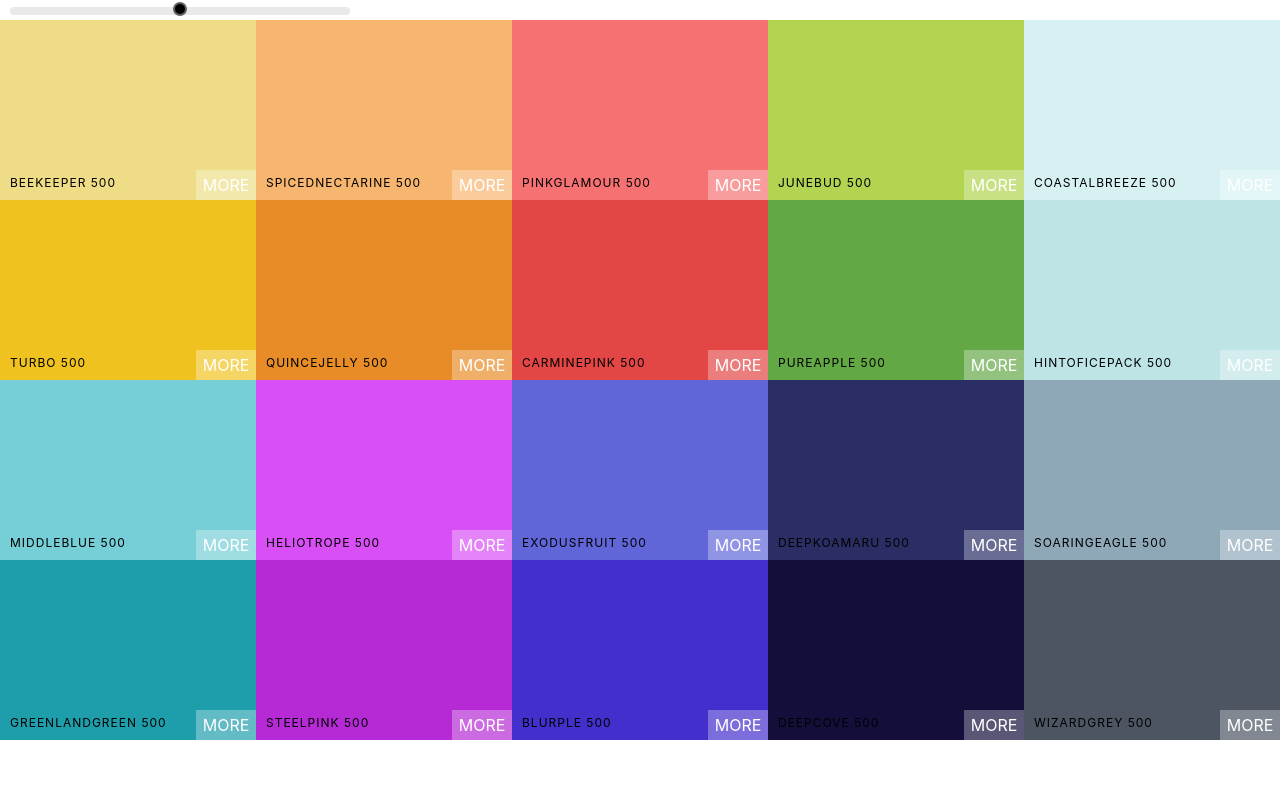
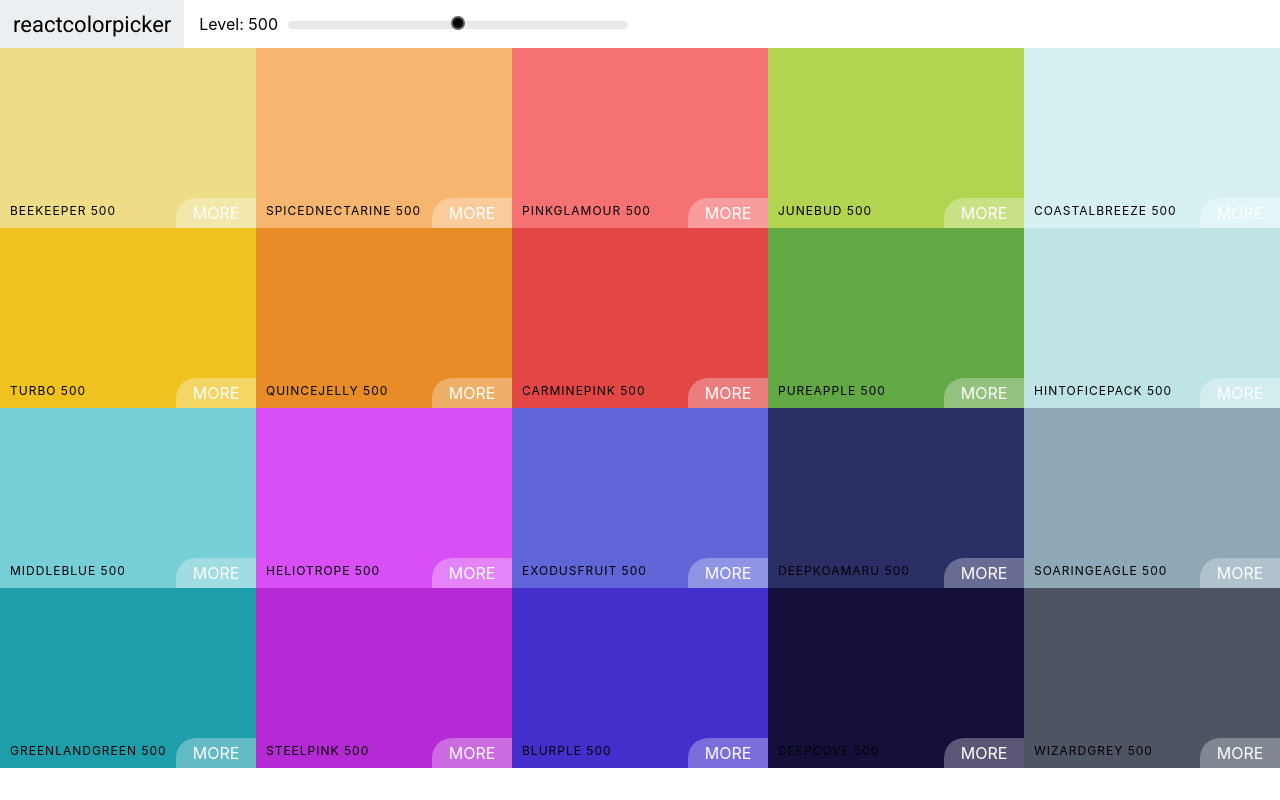
Before and after one commit to magdalena-amb/massive-color-app, a React (Create React App) app: page / in a window 1280 px wide. Built offline with nearby package versions, Linux system fonts and the light colour scheme.

Commit message:
Add navbar

```diff
--- a/public/index.html
+++ b/public/index.html
@@ -9,6 +9,7 @@
       name="description"
       content="Web site created using create-react-app"
     />
+    <link href="https://fonts.googleapis.com/css?family=Roboto:100,400,500&display=swap" rel="stylesheet">
     <link rel="apple-touch-icon" href="%PUBLIC_URL%/logo192.png" />
     <!--
       manifest.json provides metadata used when your web app is installed on a
--- a/src/ColorBox.css
+++ b/src/ColorBox.css
@@ -25,6 +25,7 @@
     color: #fff;
     text-transform: uppercase;
     border: none;
+    border-radius: 50px;
     opacity: 0;
 }
 
@@ -49,10 +50,11 @@
     background: rgba(255, 255, 255, .3);
     position: absolute;
     border: none;
+    border-radius: 20px 0 0 0;
     right: 0px;
     bottom: 0px;
     color: #fff;
-    width: 60px;
+    width: 80px;
     height: 30px;
     text-align: center;
     line-height: 30px;
--- /dev/null
+++ b/src/Navbar.css
@@ -0,0 +1,47 @@
+.Navbar {
+    display: flex;
+    align-items: center;
+    justify-content: flex-start;
+    height: 6vh;
+}
+
+.logo {
+    margin-right: 15px;
+    padding: 0 13px;
+    font-size: 22px;
+    background-color: #eceff1;
+    font-family: Roboto;
+    height: 100%;
+    display: flex;
+    align-items: center;
+}
+
+.logo a {
+    text-decoration: none;
+    color: #000;
+
+}
+
+.slider {
+    width: 340px;
+    margin: 0 10px;
+    display: inline-block;
+}
+
+.rc-slider-track {
+    background-color: transparent;
+}
+
+.rc-slider-rail {
+    height: 8px;
+}
+
+.rc-slider-handle,
+.rc-slider-handle:active,
+.rc-slider-handle:focus,
+.rc-slider-handle:hover {
+    background-color: #000;
+    outline: none;
+    border: 2px solid #5f5f5f;
+    box-shadow: none;
+}
--- /dev/null
+++ b/src/Navbar.js
@@ -0,0 +1,32 @@
+import React, { Component } from 'react'
+import Slider from 'rc-slider';
+import 'rc-slider/assets/index.css';
+import './Navbar.css';
+
+class Navbar extends Component {
+
+    render() {
+        const { level, changeLevel } = this.props;
+        return (
+            <nav className='Navbar'>
+                <div className='logo'>
+                    <a href='#'>reactcolorpicker</a>
+                </div>
+                <div className='slider-container'>
+                    <span>Level: { level }</span>
+                    <div className='slider'>
+                        <Slider
+                            defaultValue={level}
+                            min={100}
+                            max={900}
+                            step={100}
+                            onAfterChange={changeLevel}
+                            />
+                    </div>
+                </div>
+            </nav>
+        )
+    }
+}
+
+export default Navbar
--- a/src/Palette.css
+++ b/src/Palette.css
@@ -5,27 +5,3 @@
 .Palette-colors {
     height: 90%;
 }
-
-.slider {
-    width: 340px;
-    margin: 0 10px;
-    display: inline-block;
-}
-
-.rc-slider-track {
-    background-color: transparent;
-}
-
-.rc-slider-rail {
-    height: 8px;
-}
-
-.rc-slider-handle,
-.rc-slider-handle:active,
-.rc-slider-handle:focus,
-.rc-slider-handle:hover {
-    background-color: #000;
-    outline: none;
-    border: 2px solid #5f5f5f;
-    box-shadow: none;
-}
--- a/src/Palette.js
+++ b/src/Palette.js
@@ -1,7 +1,6 @@
 import React, { Component } from 'react';
 import ColorBox from './ColorBox';
-import Slider from 'rc-slider';
-import 'rc-slider/assets/index.css';
+import Navbar from './Navbar'
 import './Palette.css'
 
 export default class Palette extends Component {
@@ -23,16 +22,7 @@
         ));
         return (
             <div className='Palette'>
-                <div className='slider'>
-                <Slider
-                    defaultValue={this.state.level}
-                    min={100}
-                    max={900}
-                    step={100}
-                    onAfterChange={ this.changeLevel}
-                    />
-                </div>
-                {/* {Navbar} */}
+                <Navbar level={level} changeLevel={this.changeLevel} />
                  <div className='Palette-colors'>
                      { colorBoxes }
                  </div>
```
